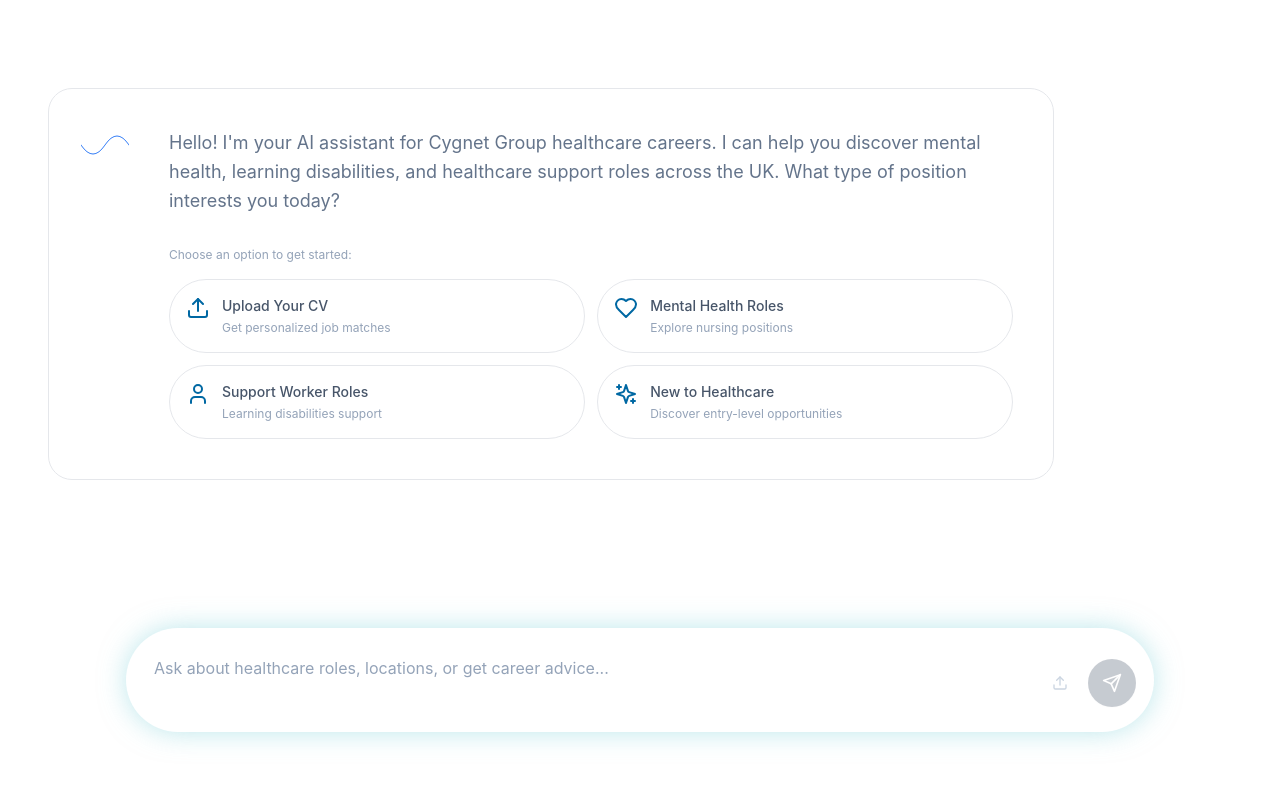
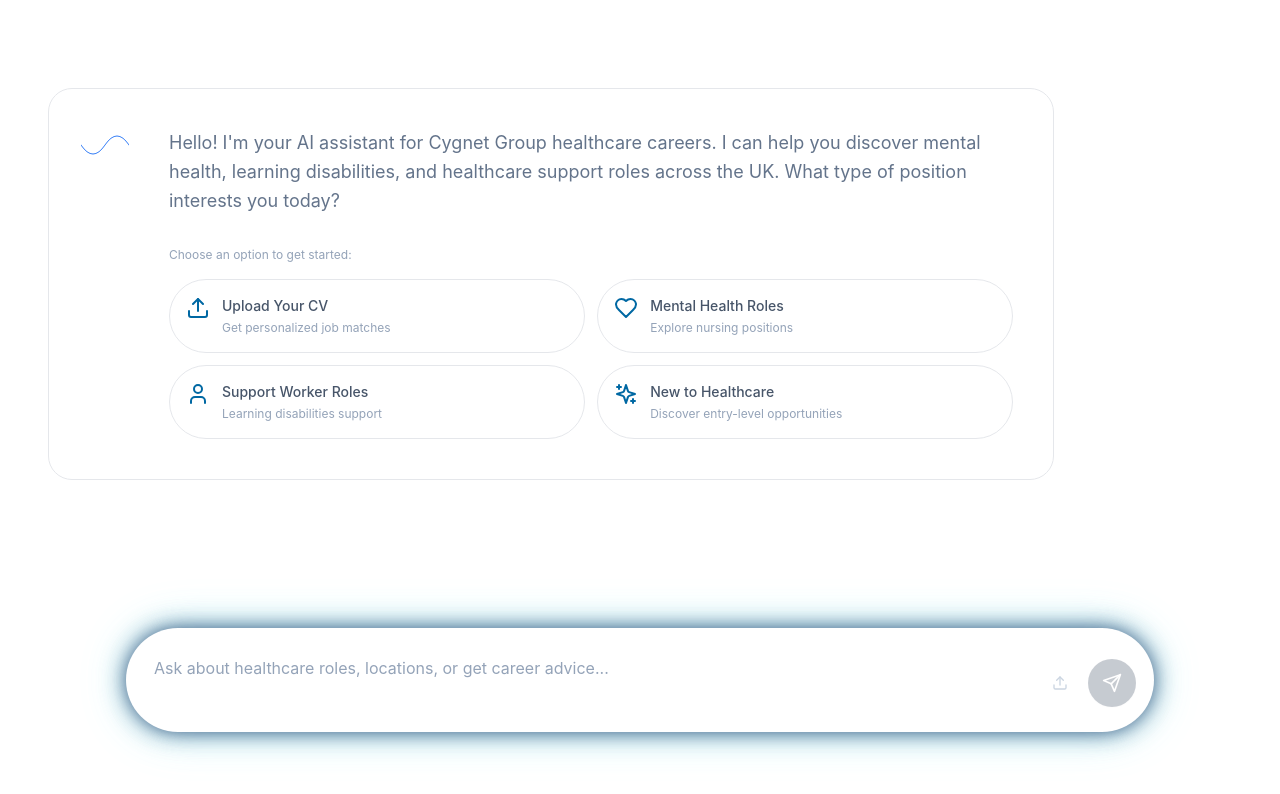
Before and after one commit to Steluckett/healthcare-chat-bot-time-machine, a React (Create React App) app: page / in a window 1280 px wide. Shown: the top 794 px of the page. Built offline with nearby package versions, Linux system fonts and the light colour scheme.

Commit message:
Update styles.css

```diff
--- a/src/styles/styles.css
+++ b/src/styles/styles.css
@@ -3,10 +3,30 @@
 /* Animation keyframes */
 @keyframes pulse-glow {
   0% {
-    box-shadow: 0 0 0 2px white, 0 0 20px rgba(117, 205, 214, 0.3);
+    box-shadow:
+      0 0 0 2px white,
+      0 0 10px rgba(24, 57, 105, 0.4),
+      0 0 20px rgba(24, 57, 105, 0.3),
+      0 0 30px rgba(136, 246, 255, 0.2),
+      0 0 40px rgba(136, 246, 255, 0.1);
+  }
+  50% {
+    box-shadow:
+      0 0 0 2px white,
+      0 0 15px rgba(24, 57, 105, 0.6),
+      0 0 25px rgba(24, 57, 105, 0.4),
+      0 0 35px rgba(136, 246, 255, 0.3),
+      0 0 45px rgba(136, 246, 255, 0.2),
+      0 0 55px rgba(255, 255, 255, 0.1);
   }
   100% {
-    box-shadow: 0 0 0 2px white, 0 0 30px rgba(117, 205, 214, 0.6);
+    box-shadow:
+      0 0 0 2px white,
+      0 0 20px rgba(24, 57, 105, 0.8),
+      0 0 30px rgba(24, 57, 105, 0.5),
+      0 0 40px rgba(136, 246, 255, 0.4),
+      0 0 50px rgba(136, 246, 255, 0.3),
+      0 0 60px rgba(255, 255, 255, 0.2);
   }
 }
 
@@ -28,8 +48,13 @@
 
 /* Custom input styles */
 .chat-input {
-  animation: pulse-glow 2s ease-in-out infinite alternate;
-  box-shadow: 0 0 0 2px white, 0 0 20px rgba(117, 205, 214, 0.3);
+  animation: pulse-glow 3s ease-in-out infinite;
+  box-shadow:
+    0 0 0 2px white,
+    0 0 10px rgba(24, 57, 105, 0.4),
+    0 0 20px rgba(24, 57, 105, 0.3),
+    0 0 30px rgba(136, 246, 255, 0.2),
+    0 0 40px rgba(136, 246, 255, 0.1);
 }
 
 /* Main chat container */
```
